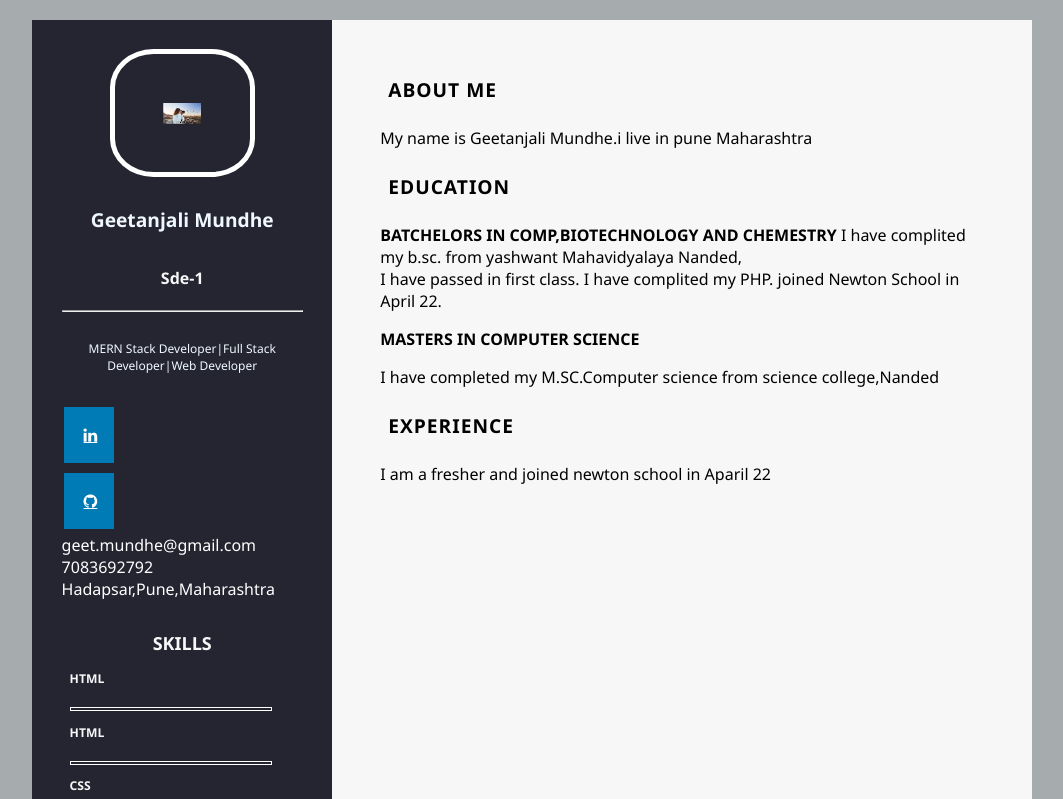
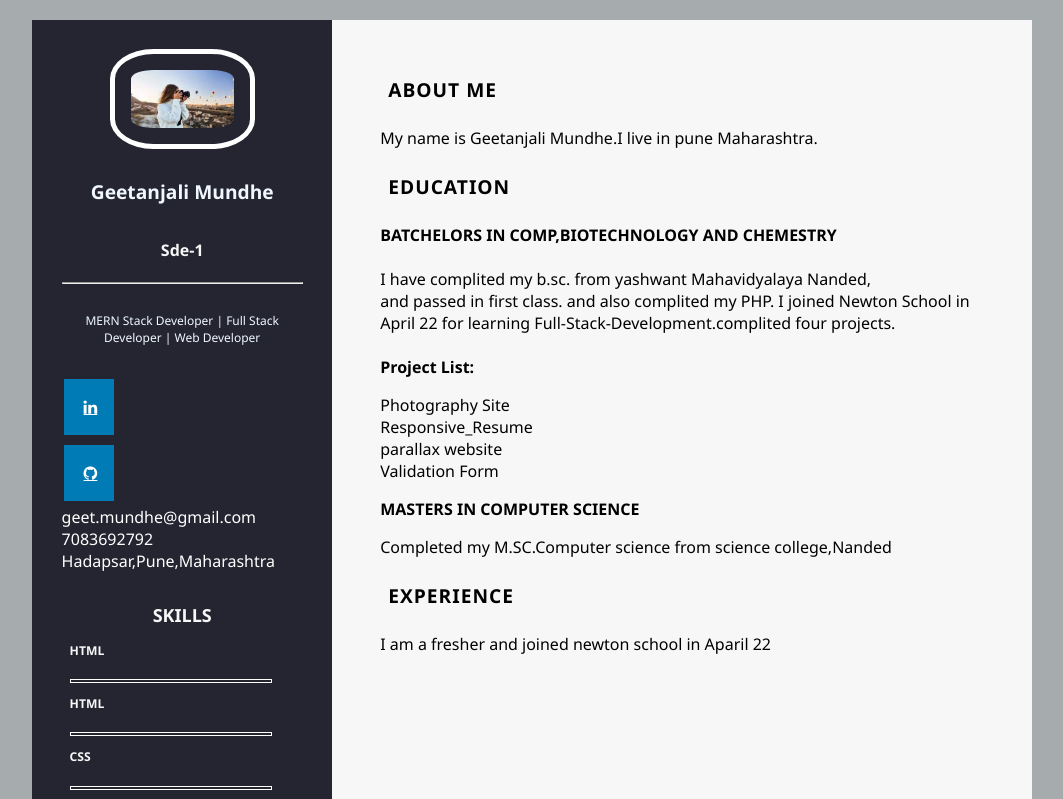
Before and after one commit to geet1987/Responsive_resume, a plain HTML site: page index.html in a window 1280 px wide. Shown: the top 799 px of the page, without its empty margins (39-1102 px from the left). Drawn offline with Linux system fonts and the light colour scheme.

Commit message:
changes in img

```diff
--- a/index.html
+++ b/index.html
@@ -17,15 +17,13 @@
                     <img class = "profile-image"src="women.jpg">
 
                 </div>
-                <h2 class="name">Geetanjali Mundhe
-
-                 </h2>
+                <h2 class="name">Geetanjali Mundhe</h2>
                  <h4 class="designation">
                    sde-1
                 </h4>
                 <hr>
                 <p class="description">
-                    MERN Stack Developer|Full Stack Developer|Web Developer
+                    MERN Stack Developer | Full Stack Developer | Web Developer
 
 
                 </p>
@@ -114,7 +112,7 @@
                 </section>
                <section class="about sect">
                     <h2 class="right-title">ABOUT ME</h1>
-                        <p>My name is Geetanjali Mundhe.i live in pune Maharashtra
+                        <p>My name is Geetanjali Mundhe.I live in pune Maharashtra.
 
                         </p>
                 </section>
@@ -122,14 +120,23 @@
                     <h2 class="right-title">EDUCATION</h1>
                         <p>
                             <b>BATCHELORS IN COMP,BIOTECHNOLOGY AND CHEMESTRY</b>
+                        </br></br>
                             I have complited my b.sc. from yashwant Mahavidyalaya Nanded,<br>
-                            I have passed in first class.
-                            I have complited my PHP.
-                            joined Newton School in April 22.
+                            and passed in first class.
+                            and also complited my PHP.
+                            I joined Newton School in April 22 for learning Full-Stack-Development.complited
+                            four projects.<br></br>
+                            <b>Project List:</b>
+                            <ol>
+                            <li>Photography Site</li>
+                            <li>Responsive_Resume</li>
+                            <li>parallax website</li>
+                            <li>Validation Form</li>
+                            </ol>
 
                         </p>
                         <b>MASTERS IN COMPUTER SCIENCE</b>
-                        <P> I have completed my M.SC.Computer science from science college,Nanded</P>
+                        <P>  Completed my M.SC.Computer science from science college,Nanded</P>
                 </section>
                 <section class="about sect">
                     <h2 class="right-title">EXPERIENCE</h1>
--- a/resume.css
+++ b/resume.css
@@ -15,7 +15,7 @@ grid-template-columns: repeat(1,1fr);
     }*/
     @media screen and (min-width:674px){
 
-        grid-template-columns:repeat(1, 1fr);
+        grid-template-columns:repeat(1,1fr);
         }
  .main-content{
     min-height: 1000px;
@@ -30,16 +30,15 @@ section {
 
 
 section.left-section{
-    height: 100%;
-
+    height: auto;
+    max-width: 100%;
     grid-column:span 1;
     background-color: #242531;
 
 
 }
 .right-section{
-
- grid-column: span 1 / span 2 ;
+  grid-column: span 1 / span 2 ;
    background-color: #f7f7f7;
 
 }
@@ -53,12 +52,11 @@ section.left-section{
     padding: 5%;
 }
 .profile-image{
-
     display: block;
     margin:auto;
     border: 5px white solid;
     border-radius: 30%;
-    padding:20%;
+    padding:1rem;
     width:60%;
 
 }
```
